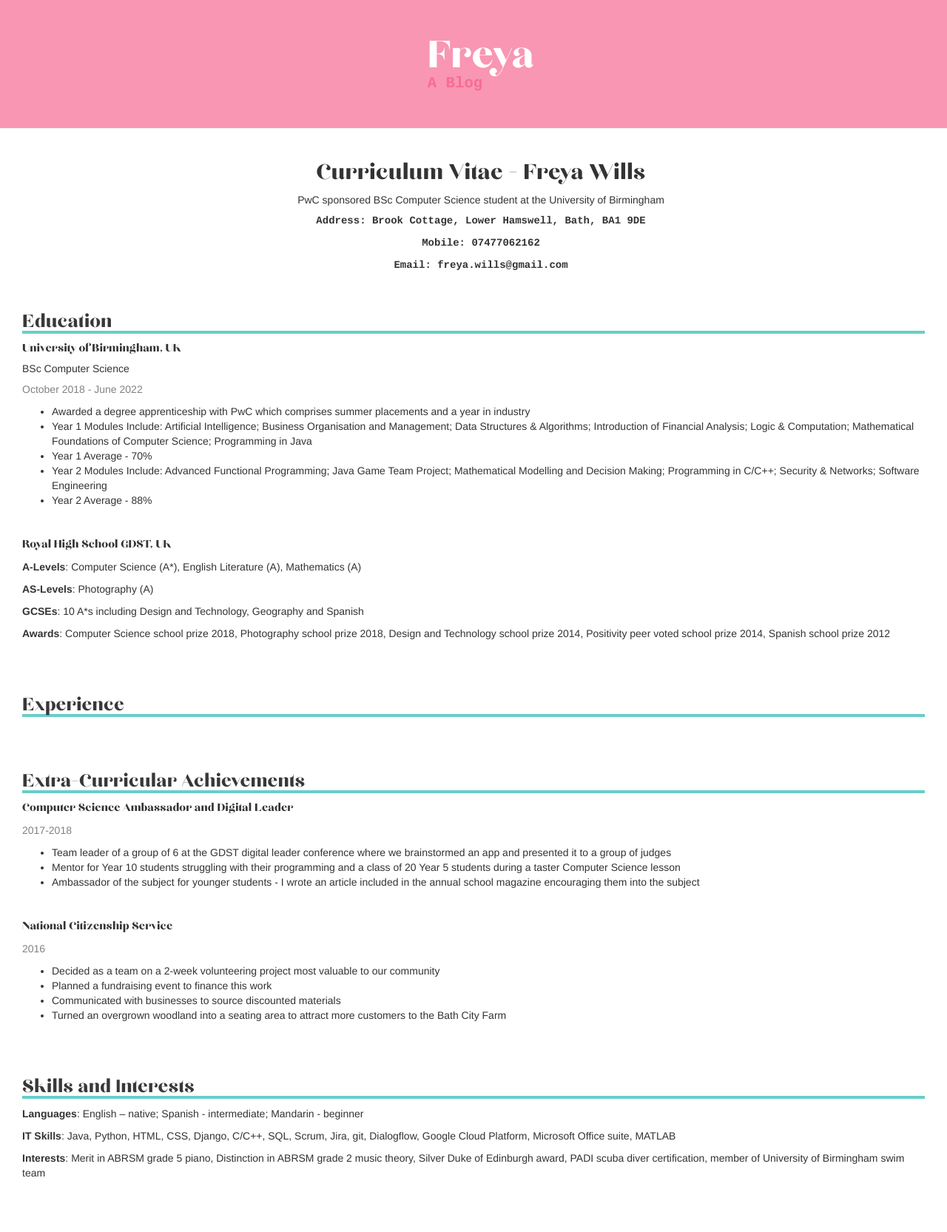
After one commit to freyaWills/Bridging-Coursework, a Django app: page /cv/view/ in a window 1280 px wide. The commit adds this page. Shown: the whole page at 74% size. Run offline with Django 3.2, Linux system fonts and the light colour scheme; data that the repository does not hold is empty; some libraries are stand-ins or nearby versions.

Commit message:
Added CV view page and created form to add CV experience

```diff
--- a/blog/admin.py
+++ b/blog/admin.py
@@ -1,4 +1,6 @@
 from django.contrib import admin
 from .models import Post
+from .models import Item
 
 admin.site.register(Post)
+admin.site.register(Item)
--- a/blog/static/css/blog.css
+++ b/blog/static/css/blog.css
@@ -51,9 +51,6 @@
     padding-left: 5%;
     text-align: center;
 }
-/*.content {
-    margin-left: 40px;
-}*/
 
 h1, h2, h3, h4 {
     font-family: 'chloeregular', Arial, sans-serif;
@@ -225,3 +222,23 @@ h1, h2, h3, h4 {
     -webkit-transition: .3s ease-in-out;
     transition: .3s ease-in-out;
 }
+
+.CVinfo {
+    width: 100%;
+    padding: 20px 20px 20px 40px;
+    display: inline-block;
+    text-align: center;
+}
+
+.CVinfo p{
+    font-family: 'Cousine', monospace;
+}
+
+.cvEdit textarea, .cvEdit input{
+    width: 100%;
+}
+
+.cvEdit {
+    width: 100%;
+    padding: 20px 20px 20px 20px;
+}
--- a/blog/templates/blog/base.html
+++ b/blog/templates/blog/base.html
@@ -9,14 +9,16 @@
     </head>
     <body>
         <div class="page-header">
-            {% if user.is_authenticated %}
+            <h1><a href="/">Freya </a></h1>
+            <h2 class = "subtitle-nadmin">A Blog</h2>
+            <!--{% if user.is_authenticated %}
                 <a href="{% url 'post_new' %}" class="top-menu"><span class="glyphicon glyphicon-plus"></span></a>
                 <h1><a href="/">Freya </a></h1>
                 <h2 class = "subtitle-admin">A Blog</h2>
             {% else %}
                 <h1><a href="/">Freya </a></h1>
                 <h2 class = "subtitle-nadmin">A Blog</h2>
-            {% endif %}
+            {% endif %}-->
         </div>
         <div class="content">
             <!--<div class="row">
--- /dev/null
+++ b/blog/templates/blog/cv_view.html
@@ -0,0 +1,82 @@
+{% extends 'blog/base.html' %}
+
+{% block content %}
+<div class = "CVinfo">
+    <h1>Curriculum Vitae - Freya Wills</h1>
+    <h5>PwC sponsored BSc Computer Science student at the University of Birmingham</h5>
+    <p> Address: Brook Cottage, Lower Hamswell, Bath, BA1 9DE </p>
+    <p> Mobile: 07477062162</p>
+    <p> Email: freya.wills@gmail.com </p>
+</div>
+
+<div class = "post">
+    <h2>Education</h2>
+    <div>
+        <h4>University of Birmingham, UK</h4>
+        <h5>BSc Computer Science</h5>
+        <p class = "date">October 2018 - June 2022</p>
+        <ul>
+            <li>Awarded a degree apprenticeship with PwC which comprises summer placements and a year in industry</li>
+            <li>Year 1 Modules Include: Artificial Intelligence; Business Organisation and Management; Data Structures & Algorithms; Introduction of Financial Analysis; Logic & Computation; Mathematical Foundations of Computer Science; Programming in Java</li>
+            <li>Year 1 Average - 70%</li>
+            <li>Year 2 Modules Include: Advanced Functional Programming; Java Game Team Project; Mathematical Modelling and Decision Making; Programming in C/C++; Security & Networks; Software Engineering</li>
+            <li>Year 2 Average - 88%</li>
+        </ul>
+    </div>
+    <br>
+    <div>
+        <h4>Royal High School GDST, UK</h4>
+        <p><b>A-Levels</b>: Computer Science (A*), English Literature (A), Mathematics (A)</p>
+        <p><b>AS-Levels</b>: Photography (A)</p>
+        <p><b>GCSEs</b>: 10 A*s including Design and Technology, Geography and Spanish</p>
+        <p><b>Awards</b>: Computer Science school prize 2018, Photography school prize 2018, Design and Technology school prize 2014, Positivity peer voted school prize 2014, Spanish school prize 2012</p>
+    </div>
+</div>
+
+
+
+<div id="id_list_table" class = "post">
+    <h2>Experience</h2>
+    {% for item in items %}
+        <h4>{{ item.company }}</h4>
+        <h5>{{ item.role }} </h5>
+        <p class = "date">{{ item.startDate }} to {{item.endDate}}</p>
+        <p>{{ item.text}}</p>
+        {% if not forloop.last %}
+            <br>
+        {% endif %}
+    {% endfor %}
+</div>
+
+<div class = "post">
+    <h2>Extra-Curricular Achievements</h2>
+    <div>
+        <h4>Computer Science Ambassador and Digital Leader</h4>
+        <p class = "date">2017-2018</p>
+        <ul>
+            <li>Team leader of a group of 6 at the GDST digital leader conference where we brainstormed an app and presented it to a group of judges</li>
+            <li>Mentor for Year 10 students struggling with their programming and a class of 20 Year 5 students during a taster Computer Science lesson</li>
+            <li>Ambassador of the subject for younger students - I wrote an article included in the annual school magazine encouraging them into the subject</li>
+        </ul>
+    </div>
+    <br>
+    <div>
+        <h4>National Citizenship Service</h4>
+        <p class = "date">2016</p>
+        <ul>
+            <li>Decided as a team on a 2-week volunteering project most valuable to our community</li>
+            <li>Planned a fundraising event to finance this work</li>
+            <li>Communicated with businesses to source discounted materials</li>
+            <li>Turned an overgrown woodland into a seating area to attract more customers to the Bath City Farm</li>
+        </ul>
+    </div>
+</div>
+
+<div class = "post">
+    <h2>Skills and Interests</h2>
+    <p><b>Languages</b>: English – native; Spanish - intermediate; Mandarin - beginner</p>
+    <p><b>IT Skills</b>: Java, Python, HTML, CSS, Django, C/C++, SQL, Scrum, Jira, git, Dialogflow, Google Cloud Platform, Microsoft Office suite, MATLAB</p>
+    <p><b>Interests</b>: Merit in ABRSM grade 5 piano, Distinction in ABRSM grade 2 music theory, Silver Duke of Edinburgh award, PADI scuba diver certification, member of University of Birmingham swim team</p>
+</div>
+
+{% endblock %}
--- a/blog/templates/blog/welcome_page.html
+++ b/blog/templates/blog/welcome_page.html
@@ -27,7 +27,7 @@
     <div class = "btn3">
         <p>My CV</p>
         <figure>
-            <a href = 'https://www.google.co.uk/'><img src='../../static/images/tree.JPG' class = "cv-btn"></a>
+            <a href = "{% url 'cv_view' %}"><img src='../../static/images/tree.JPG' class = "cv-btn"></a>
         </figure>
     </div>
 
--- a/blog/urls.py
+++ b/blog/urls.py
@@ -4,6 +4,7 @@ from . import views
 urlpatterns = [
     path('', views.welcome_page, name='welcome_page'),
     path('cv/edit/', views.cv_edit, name='cv_edit'),
+    path('cv/view/', views.cv_view, name='cv_view'),
     path('post/posts/', views.post_list, name='post_list'),
     #path('', views.post_list, name='post_list'),
     path('post/<int:pk>/', views.post_detail, name='post_detail'),
--- a/blog/views.py
+++ b/blog/views.py
@@ -4,6 +4,7 @@ from django.http import HttpResponse
 from .models import Post
 from .models import Item
 from .forms import PostForm
+from .forms import ItemForm
 from django.shortcuts import redirect
 
 # Create your views here.
@@ -12,20 +13,44 @@ def welcome_page(request):
     return render(request, 'blog/welcome_page.html', {})
 
 def cv_edit(request):
-    if request.method == 'POST':
+
+    if request.method == "POST":
+        form = ItemForm(request.POST)
+        if form.is_valid():
+            item = form.save(commit=False)
+            item.save()
+            return redirect('/cv/edit')
+    else:
+        form = ItemForm()
+
+    return render(request, 'blog/cv_edit.html', {'form': form})
+
+
+    """Item.objects.bulk_create(
+            [Item(text=request.POST['item_text']),
+            Item(company=request.POST['item_company']),
+            Item(role=request.POST['item_role']),
+            Item(startDate=request.POST.get('item_startDate')),
+            Item(endDate = request.POST.get('item_endDate'))]
+        )
+
         Item.objects.create(text=request.POST['item_text']) #Creating a new item
-        return redirect('/cv/edit')
+        Item.objects.create(company=request.POST['item_company'])
+        Item.objects.create(role=request.POST['item_role'])
+        Item.objects.create(startDate=request.POST.get('item_startDate'))
+        Item.objects.create(endDate = request.POST.get('item_endDate'))
 
-    items = Item.objects.all()
-    return render(request, 'blog/cv_edit.html', {'items': items})
+        return redirect('/cv/edit')"""
 
-    """item = Item()
-    item.text = request.POST.get('item_text', '')
-    item.save()"""
+    #items = Item.objects.all().order_by('-startDate')
+    #items = Item.objects.all()
+    #items = Item.objects.filter(endDate__lte=timezone.now()).order_by('-startDate')
 
-    """return render(request, 'blog/cv_edit.html', {
-        'new_item_text': new_item_text
-    })"""
+    #return render(request, 'blog/cv_edit.html', {'items': items})
+
+def cv_view(request):
+    items = Item.objects.all().order_by('-endDate')
+    return render(request, 'blog/cv_view.html', {'items': items})
 
 def post_list(request):
     #Publish blog posts sorted by publish date
```
Also changed, not shown: blog/forms.py (+15 -0 lines), blog/models.py (+10 -0 lines), blog/templates/blog/cv_edit.html (+15 -11 lines), blog/migrations/0004_auto_20200830_1501.py (added), blog/migrations/0005_auto_20200830_1505.py (added), blog/migrations/0006_auto_20200830_1508.py (added), blog/migrations/0007_auto_20200830_1512.py (added), blog/migrations/0008_auto_20200830_1516.py (added), blog/migrations/0009_auto_20200830_1554.py (added), blog/migrations/0010_auto_20200830_1804.py (added).
